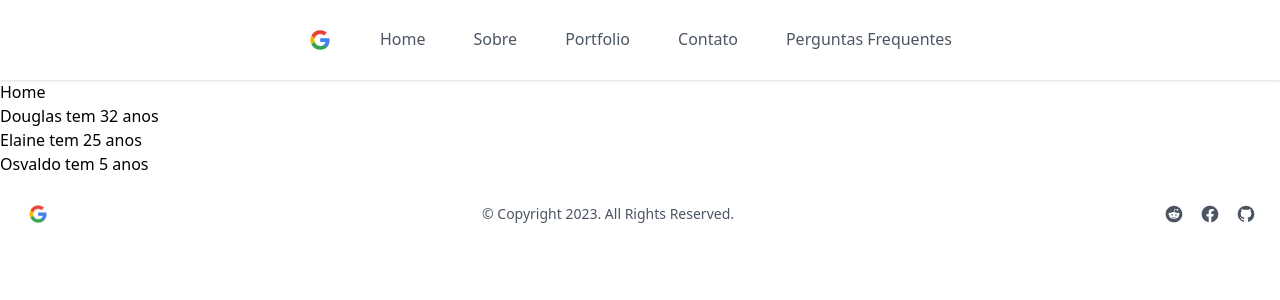
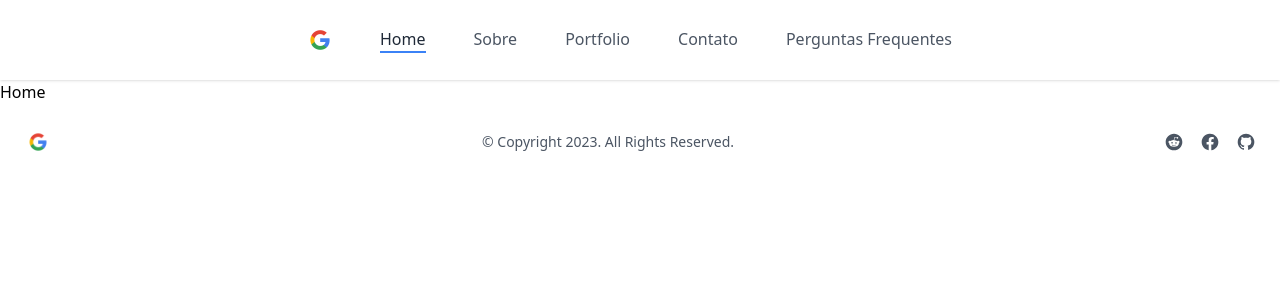
Before and after one commit to drummerpva/svelte-fsp, a SvelteKit app: page / in a window 1280 px wide. Shown: the top 300 px of the page. Built offline with nearby package versions, Linux system fonts and the light colour scheme.

Commit message:
feat: usando store global page

```diff
--- a/src/lib/Menu.svelte
+++ b/src/lib/Menu.svelte
@@ -1,4 +1,5 @@
 <script>
+  import { page } from '$app/stores'
   import Logo from './Logo.svelte'
   const menuItems = [
     { href: '/', label: 'Home' },
@@ -13,14 +14,17 @@
   <Logo />
 </a>
 {#each menuItems as { href, label }}
-  <a
-    {href}
-    class="border-b-2 border-transparent hover:text-gray-800 transition-colors duration-300 transform dark:hover:text-gray-200 hover:border-blue-500 mx-1.5 sm:mx-6"
-    >{label}</a
-  >
-  <!-- <a
-    {href}
-    class="text-gray-800 transition-colors duration-300 transform dark:text-gray-200 border-b-2 border-blue-500 mx-1.5 sm:mx-6"
-    >{label}</a
-  > -->
+  {#if href === $page.url.pathname}
+    <a
+      {href}
+      class="text-gray-800 transition-colors duration-300 transform dark:text-gray-200 border-b-2 border-blue-500 mx-1.5 sm:mx-6"
+      >{label}</a
+    >
+  {:else}
+    <a
+      {href}
+      class="border-b-2 border-transparent hover:text-gray-800 transition-colors duration-300 transform dark:hover:text-gray-200 hover:border-blue-500 mx-1.5 sm:mx-6"
+      >{label}</a
+    >
+  {/if}
 {/each}
--- /dev/null
+++ b/src/lib/store.ts
@@ -0,0 +1,3 @@
+import { writable } from 'svelte/store'
+
+export const nome = writable('Douglas')
--- a/src/routes/+page.svelte
+++ b/src/routes/+page.svelte
@@ -1,12 +1,4 @@
 <script lang="ts">
-  const lista = [
-    { nome: 'Douglas', idade: 32 },
-    { nome: 'Elaine', idade: 25 },
-    { nome: 'Osvaldo', idade: 5 },
-  ]
 </script>
 
 <h1>Home</h1>
-{#each lista as { nome, idade }}
-  <p>{nome} tem {idade} anos</p>
-{/each}
```
